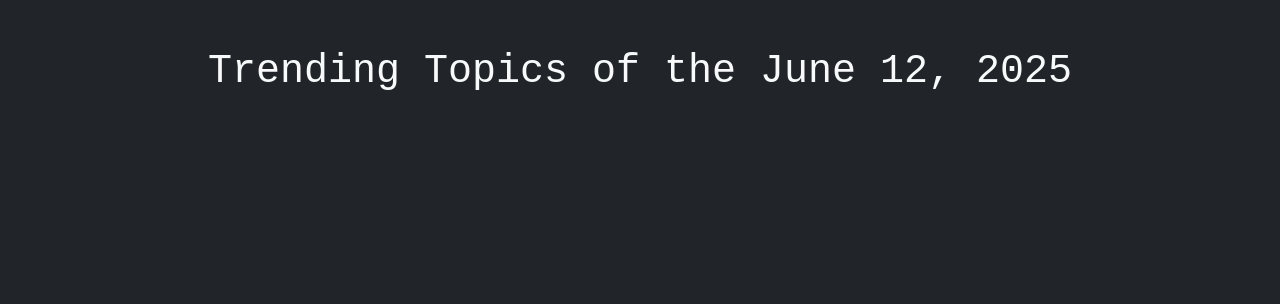
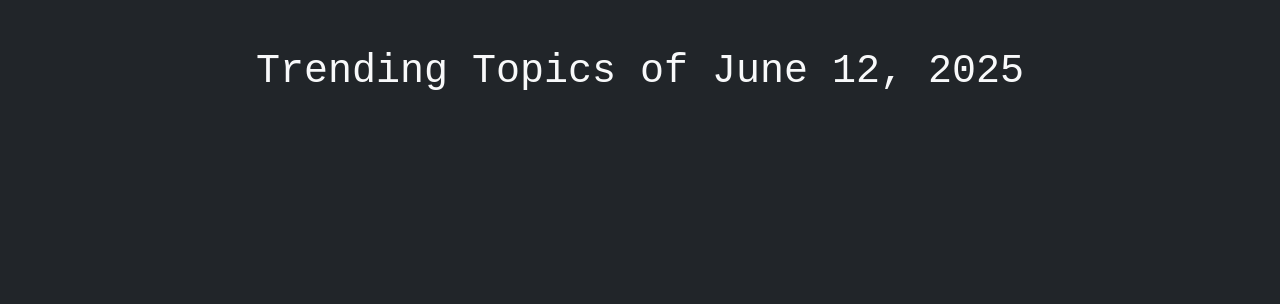
Before and after one commit to ChristopherFiel/Chart-JS-Data-Visualization, a plain HTML site: page index.html in a window 1280 px wide. Shown: the top 304 px of the page. Drawn offline with nearby package versions, Linux system fonts and the light colour scheme; no server answers.

Commit message:
Update index.html

```diff
--- a/index.html
+++ b/index.html
@@ -15,7 +15,7 @@
 <body>
 
     <div class="bg-dark px-5 py-5">
-        <h1 class="text-light text-center mb-3">Trending Topics of the <span id="date">May 9, 2025</span></h1>
+        <h1 class="text-light text-center mb-3">Trending Topics of <span id="date">May 9, 2025</span></h1>
         <canvas id="myChart"></canvas>
     </div>
 
```
